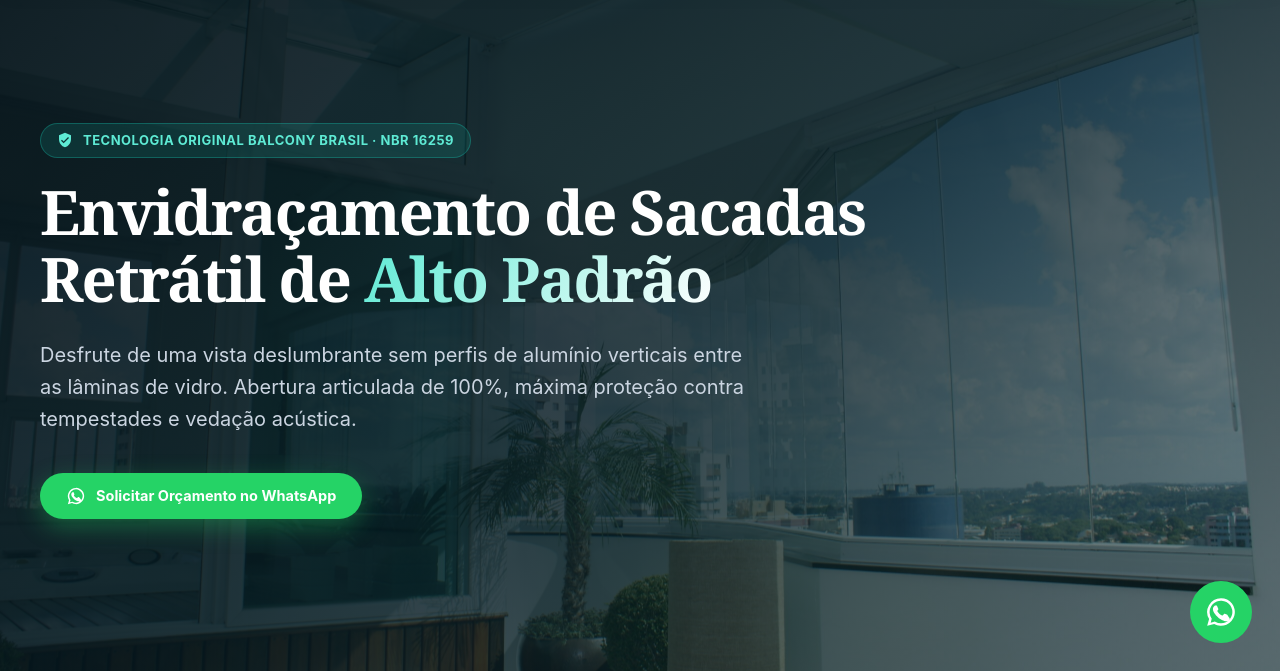
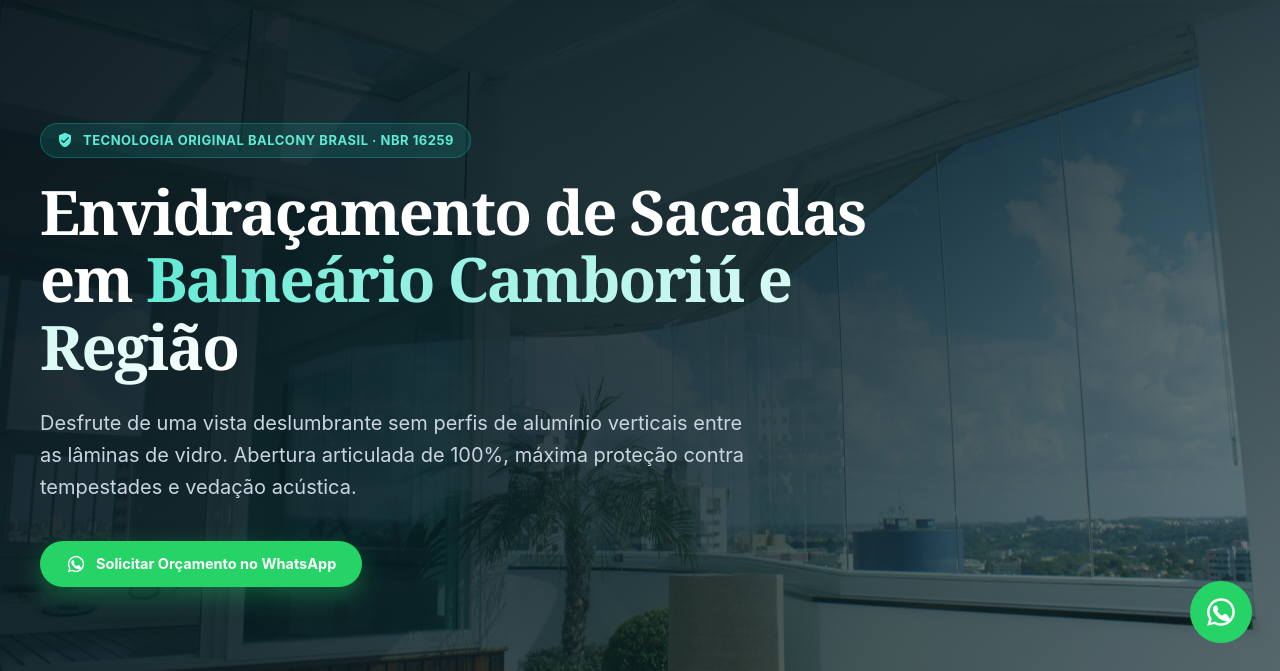
Before and after one commit to henriquesDigital/vitramax, a plain HTML site: page envidracamento-de-sacadas.html in a window 1280 px wide. Shown: the part 129-800 px from the top of the page. Drawn offline with Linux system fonts and the light colour scheme.

Commit message:
fix(h1): altera titulo para Envidracamento de Sacadas em Balneario Camboriu e Regiao

```diff
--- a/envidracamento-de-sacadas.html
+++ b/envidracamento-de-sacadas.html
@@ -65,7 +65,7 @@
           <svg viewBox="0 0 24 24"><path d="M12 1L3 5v6c0 5.55 3.84 10.74 9 12 5.16-1.26 9-6.45 9-12V5l-9-4zm-2 16l-4-4 1.41-1.41L10 14.17l6.59-6.59L18 9l-8 8z"/></svg>
           Tecnologia Original Balcony Brasil · NBR 16259
         </div>
-        <h1>Envidraçamento de Sacadas Retrátil de <span class="highlight">Alto Padrão</span></h1>
+        <h1>Envidraçamento de Sacadas em <span class="highlight">Balneário Camboriú e Região</span></h1>
         <p class="lead">Desfrute de uma vista deslumbrante sem perfis de alumínio verticais entre as lâminas de vidro. Abertura articulada de 100%, máxima proteção contra tempestades e vedação acústica.</p>
         <div class="hero-actions">
           <a class="btn btn-whatsapp" href="https://wa.me/5547989081777?text=Ol%C3%A1!%20Quero%20um%20or%C3%A7amento%20para%20envidra%C3%A7amento%20de%20sacada%20Balcony." target="_blank" rel="noopener">
```
